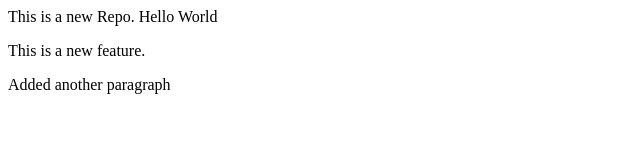
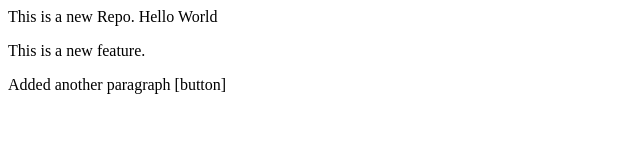
Before and after one commit to priyankaswal/localRepo, a plain HTML site: page index.html in a window 1280 px wide. Shown: the full height of the page, 0-640 px from the left. Drawn offline with Linux system fonts and the light colour scheme.

Commit message:
Add Button

```diff
--- a/index.html
+++ b/index.html
@@ -1,3 +1,3 @@
 <p>This is a new Repo. Hello World</p>
 <p>This is a new feature.</p>
-<p>Added another paragraph</p>
+<p>Added another paragraph [button]</p>
```
